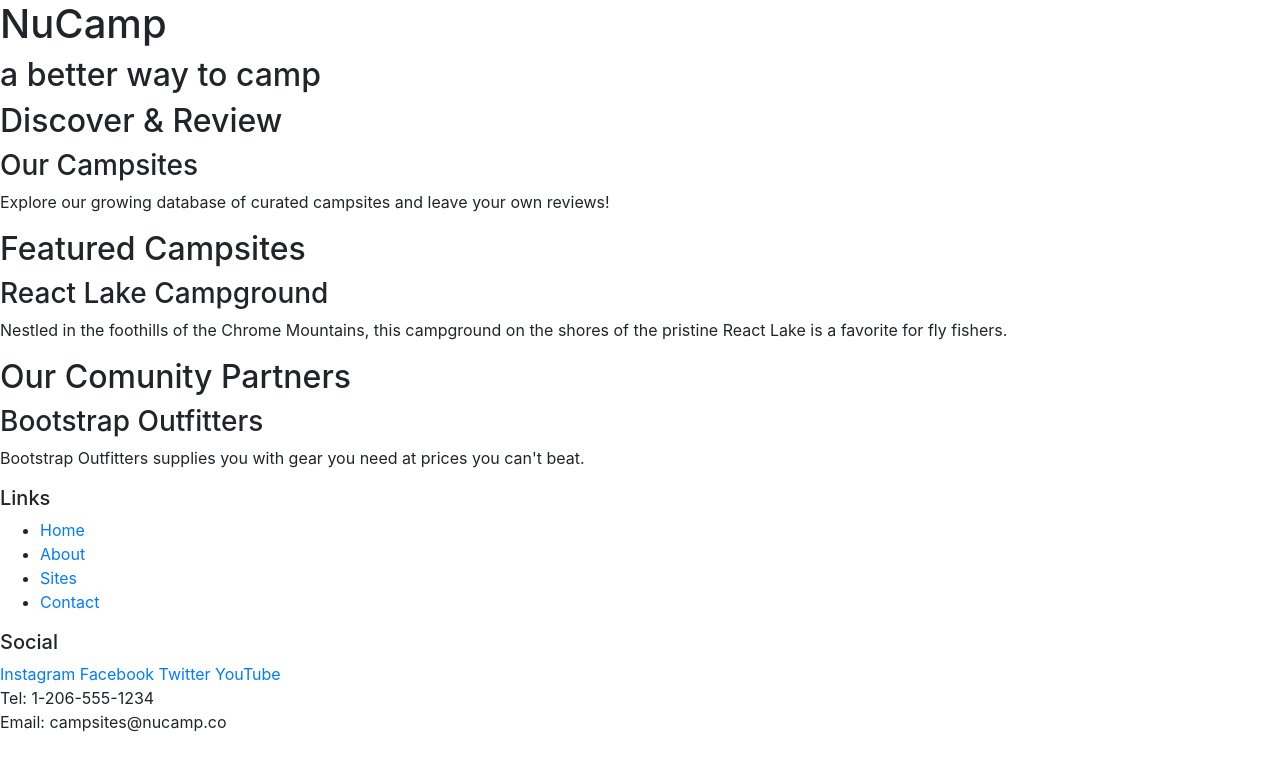
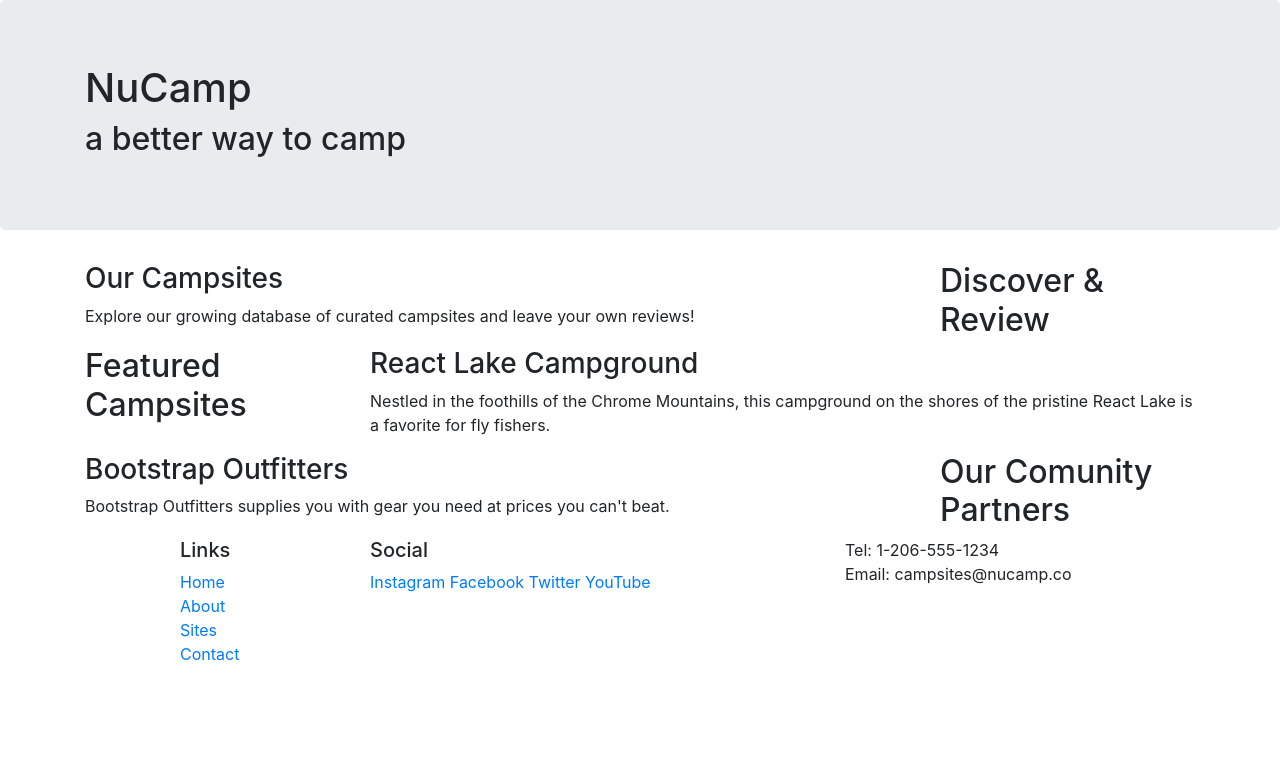
Before and after one commit to scosut/nucamp-bootstrap, a website: page index.html in a window 1280 px wide. Drawn offline with nearby package versions, Linux system fonts and the light colour scheme.

Commit message:
Bootstrap Grid

```diff
--- a/index.html
+++ b/index.html
@@ -7,33 +7,55 @@
     <title>NuCamp: A Better Way To Camp</title>
 </head>
 <body>
-    <header>
+    <header class="jumbotron">
+        <div class="container">
+            <div class="row">
+                <div class="col">
                     <h1>NuCamp</h1>
                     <h2>a better way to camp</h2>
+                </div>
+            </div>
+        </div>
     </header>
 
-    <div>
+    <div class="container">
+        <div class="row">
+            <div class="col-sm-4 order-sm-last col-md-3">
                 <h2>Discover & Review</h2>
+            </div>
+            <div class="col">
                 <h3>Our Campsites</h3>
                 <p>Explore our growing database of curated campsites and leave your own reviews!</p>
             </div>
+        </div>
 
-    <div>
+        <div class="row">
+            <div class="col-sm-4 col-md-3">
                 <h2>Featured Campsites</h2>
+            </div>
+            <div class="col">
                 <h3>React Lake Campground</h3>
                 <p>Nestled in the foothills of the Chrome Mountains, this campground on the shores of the pristine React Lake is a favorite for fly fishers.</p>
             </div>
+        </div>
 
-    <div>
+        <div class="row">
+            <div class="col-sm-4 order-sm-last col-md-3">
                 <h2>Our Comunity Partners</h2>
+            </div>
+            <div class="col">
                 <h3>Bootstrap Outfitters</h3>
                 <p>Bootstrap Outfitters supplies you with gear you need at prices you can't beat.</p>
             </div>
+        </div>
+    </div>
 
     <footer>
-        <div>
+        <div class="container">
+            <div class="row">
+                <div class="col-4 col-sm-2 offset-1">
                     <h5>Links</h5>
-            <ul>
+                    <ul class="list-unstyled">
                         <li><a href="#">Home</a></li>
                         <li><a href="#">About</a></li>
                         <li><a href="#">Sites</a></li>
@@ -41,7 +63,7 @@
                     </ul>
                 </div>
 
-        <div>
+                <div class="col-6 col-sm-5">
                     <h5>Social</h5>
                     <a href="http://instagram.com">Instagram</a>
                     <a href="http://facebook.com">Facebook</a>
@@ -49,9 +71,11 @@
                     <a href="http://youtube.com">YouTube</a>
                 </div>
 
-        <div>
+                <div class="col-sm-4">
                     Tel: 1-206-555-1234<br />
                     Email: campsites@nucamp.co
+                </div>
+           </div>
         </div>
     </footer>
 
```
Lines whose indentation alone changed are shown as unchanged.
